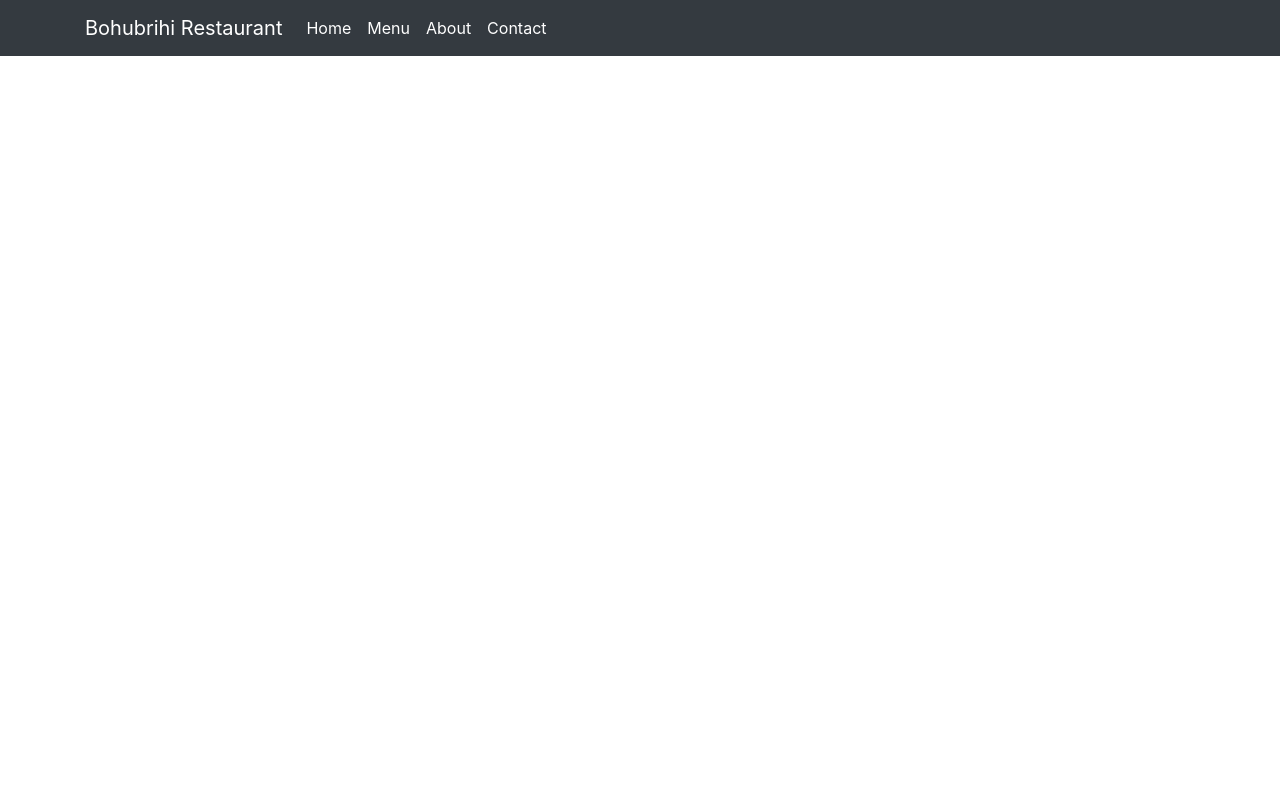
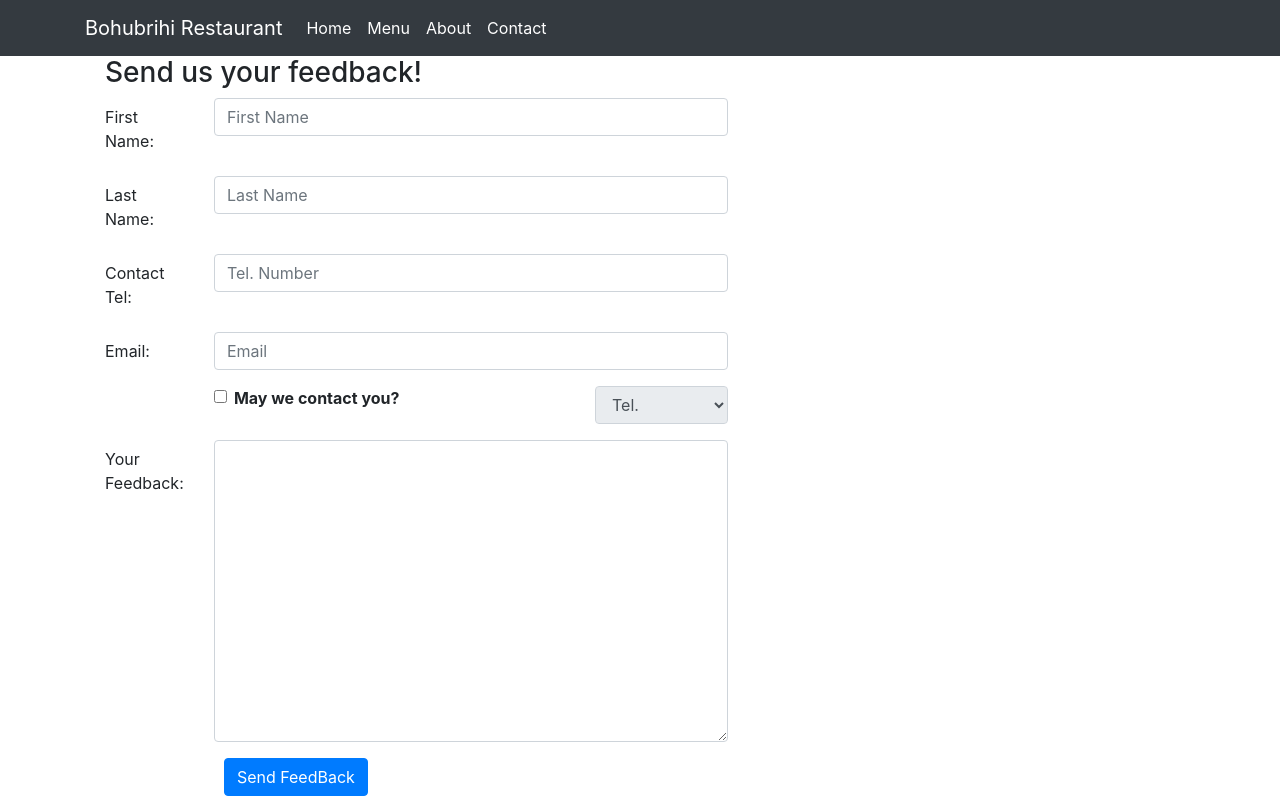
Before and after one commit to smhproduct/restaurant-project, a React (Create React App) app: page /contact in a window 1280 px wide. Before the commit this address led to /home. Built offline with nearby package versions, Linux system fonts and the light colour scheme.

Commit message:
Added Contact Section Form(Unvalidated)

```diff
--- a/src/Components/Body/Body.js
+++ b/src/Components/Body/Body.js
@@ -3,16 +3,18 @@
 import Home from './Home';
 import About from './About';
 import Contact from './Contact';
-import { Route, Redirect } from 'react-router-dom'
+import { Route, Redirect, Switch } from 'react-router-dom'
 
 const Body = () => {
     return (
         <div>
-            <Route path='/' exact component={Home} />
-            <Route path='/menu' exact component={Menu} />
-            <Route path='/contact' exact component={Contact} />
-            <Route path='/about' exact component={About} />
-            <Redirect from='/' to='/home' />
+            <Switch>
+                <Route path='/home' exact component={Home} />
+                <Route path='/menu' exact component={Menu} />
+                <Route path='/contact' exact component={Contact} />
+                <Route path='/about' exact component={About} />
+                <Redirect from='/' to='/home' />
+            </Switch>
         </div>
     );
 }
--- a/src/Components/Body/Contact.js
+++ b/src/Components/Body/Contact.js
@@ -1,10 +1,98 @@
 import React, { Component } from 'react';
-
+import { Button, Form, FormGroup, Label, Input, Col } from 'reactstrap';
 
 class Contact extends Component {
+    constructor(props) {
+        super(props);
+        this.state = {
+            firstname: '',
+            lastname: '',
+            telnum: '',
+            email: '',
+            agree: false,
+            contactType: 'Tel.',
+            message: ''
+        }
+        this.handleInputChange = this.handleInputChange.bind(this);
+        this.handleSubmit = this.handleSubmit.bind(this);
+    }
+
+    handleInputChange = event => {
+        const value = event.target.type === 'checkbox' ? event.target.checked : event.target.value;
+        const name = event.target.name;
+        this.setState({
+            [name]: value
+        })
+    }
+
+    handleSubmit = event => {
+        console.log(this.state);
+        event.preventDefault();
+    }
     render() {
         return (
-            <div>
+            <div className='container'>
+                <div className='row row-content' style={{ paddingLeft: "20px", textAlign: 'left' }}>
+                    <div className='col-12'>
+                        <h3>Send us your feedback!</h3>
+
+                    </div>
+                    <div className='col-12 col-md-7'>
+                        <Form onSubmit={this.handleSubmit}>
+                            <FormGroup row>{/* ebhabe row ta lekha hoise mane row hochhe Formgroup er ekta prop, and eta bool value accept korbe */}
+                                <Label htmlFor='firstname' md={2}>First Name:</Label>
+                                <Col md={10}>
+                                    <Input type='text' name='firstname' placeholder='First Name' value={this.state.firstname} onChange={this.handleInputChange} />
+                                </Col>
+                            </FormGroup>
+                            <FormGroup row>{/* ebhabe row ta lekha hoise mane row hochhe Formgroup er ekta prop, and eta bool value accept korbe */}
+                                <Label htmlFor='lastname' md={2}>Last Name:</Label>
+                                <Col md={10}>
+                                    <Input type='text' name='lastname' placeholder='Last Name' value={this.state.lastname} onChange={this.handleInputChange} />
+                                </Col>
+                            </FormGroup>
+                            <FormGroup row>{/* ebhabe row ta lekha hoise mane row hochhe Formgroup er ekta prop, and eta bool value accept korbe */}
+                                <Label htmlFor='telnum' md={2}>Contact Tel:</Label>
+                                <Col md={10}>
+                                    <Input type='text' name='telnum' placeholder='Tel. Number' value={this.state.telnum} onChange={this.handleInputChange} />
+                                </Col>
+                            </FormGroup>
+                            <FormGroup row>{/* ebhabe row ta lekha hoise mane row hochhe Formgroup er ekta prop, and eta bool value accept korbe */}
+                                <Label htmlFor='email' md={2}>Email:</Label>
+                                <Col md={10}>
+                                    <Input type='email' name='email' placeholder='Email' value={this.state.email} onChange={this.handleInputChange} />
+                                </Col>
+                            </FormGroup>
+                            <FormGroup row>{/* ebhabe row ta lekha hoise mane row hochhe Formgroup er ekta prop, and eta bool value accept korbe */}
+                                <Col md={{ size: 6, offset: 2 }}>
+                                    <FormGroup check>
+                                        <Label check>
+                                            <Input type='checkbox' name='agree' checked={this.state.agree} onChange={this.handleInputChange} /><strong>May we contact you?</strong>
+                                        </Label>
+                                    </FormGroup>
+                                </Col>
+                                <Col md={{ size: 3, offset: 1 }}>
+                                    <Input type='select' name='contactType' value={this.state.contactType} onChange={this.handleInputChange} disabled={!this.state.agree}>
+                                        <option>Tel.</option>
+                                        <option>Email</option>
+                                    </Input>
+                                </Col>
+                            </FormGroup>
+                            <FormGroup row>
+                                <Label htmlFor="message" md={2}>Your Feedback:</Label>
+                                <Col md={10}>
+                                    <Input type='textarea' name='message' value={this.state.message} rows='12' onChange={this.handleInputChange}>
+                                    </Input>
+                                </Col>
+                            </FormGroup>
+                            <FormGroup>
+                                <Col md={{ size: 10, offset: 2 }}>
+                                    <Button type='submit' color='primary'>Send FeedBack</Button>
+                                </Col>
+                            </FormGroup>
+                        </Form>
+                    </div>
+                </div>
 
             </div>
         );
```
